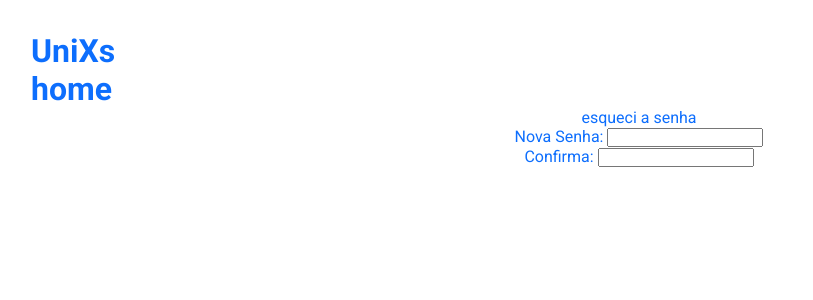
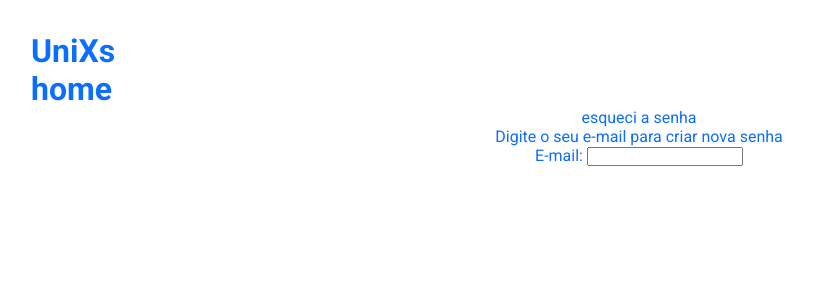
Before and after one commit to UniXs-Unisinos/time-table-project-front-end, a React (Vite) app: page / in a window 1280 px wide. Shown: the top 300 px of the page, without its empty margins (1-814 px from the left). Built offline with nearby package versions, Linux system fonts and the light colour scheme.

Commit message:
Jonasedpi
Alterar erros de digitção

```diff
--- a/src/routes/ForgotPassword.tsx
+++ b/src/routes/ForgotPassword.tsx
@@ -1,12 +1,12 @@
 import React from "react";
 
-const ForgotPassWord = () => {
+const ForgotPassword = () => {
     return (
     <>
-        <h1>ForgotPassword</h1>
-        <input type="email" name="email_user" id="email_user"/>
+        <p>Digite o seu e-mail para criar nova senha</p>
+        <p>E-mail: <input type="email" name="email_user" id="email_user"/></p>
     </>
     )
 };
 
-export default ForgotPassWord
+export default ForgotPassword
--- a/src/routes/Home.tsx
+++ b/src/routes/Home.tsx
@@ -1,11 +1,12 @@
 import React from "react";
 import NewPassword from "../components/NewPassword";
+import ForgotPassword from "../routes/ForgotPassword";
 
 const Home = () =>{
     return (
     <div> <h1>home</h1>
         <p>esqueci a senha</p>
-        <NewPassword/>
+        <ForgotPassword/>
     </div>
 
 );
```
